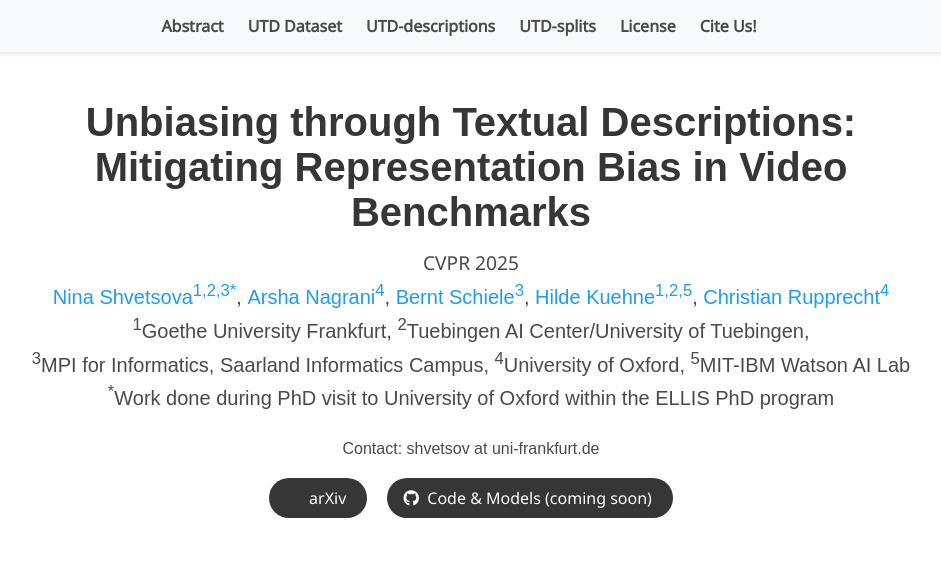
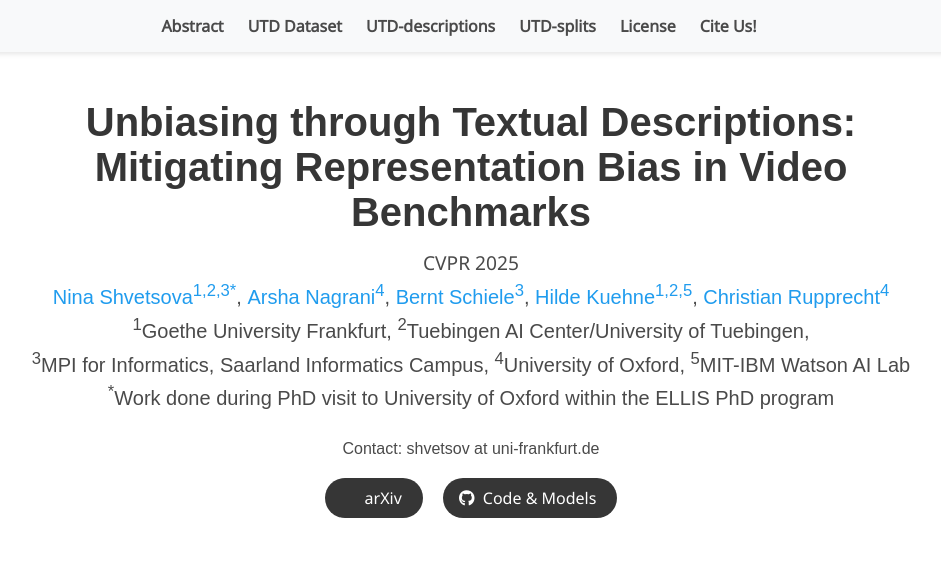
Before and after one commit to utd-project/utd-project.github.io, a plain HTML site: page index.html in a window 1280 px wide. Shown: the top 568 px of the page, without its empty margins (169-1110 px from the left). Drawn offline with nearby package versions, Linux system fonts and the light colour scheme; some icons are missing; a web font is replaced by a local one.

Commit message:
Code release

```diff
--- a/index.html
+++ b/index.html
@@ -132,7 +132,7 @@
                     <span class="icon">
                       <i class="fab fa-github"></i>
                     </span>
-                    <span>Code & Models (coming soon)</span>
+                    <span>Code & Models</span>
                   </a>
                 </span>
               </div>
```
